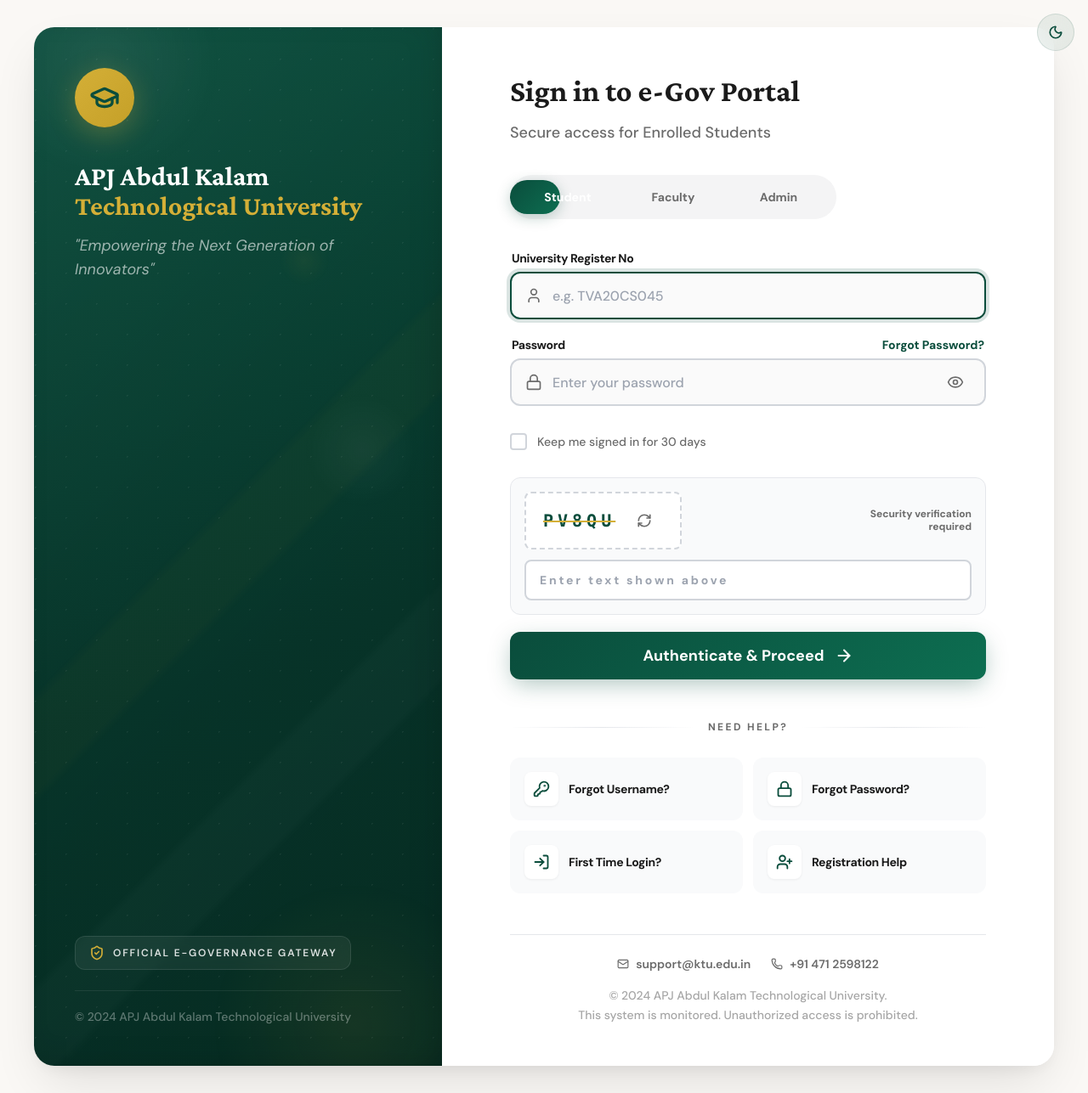
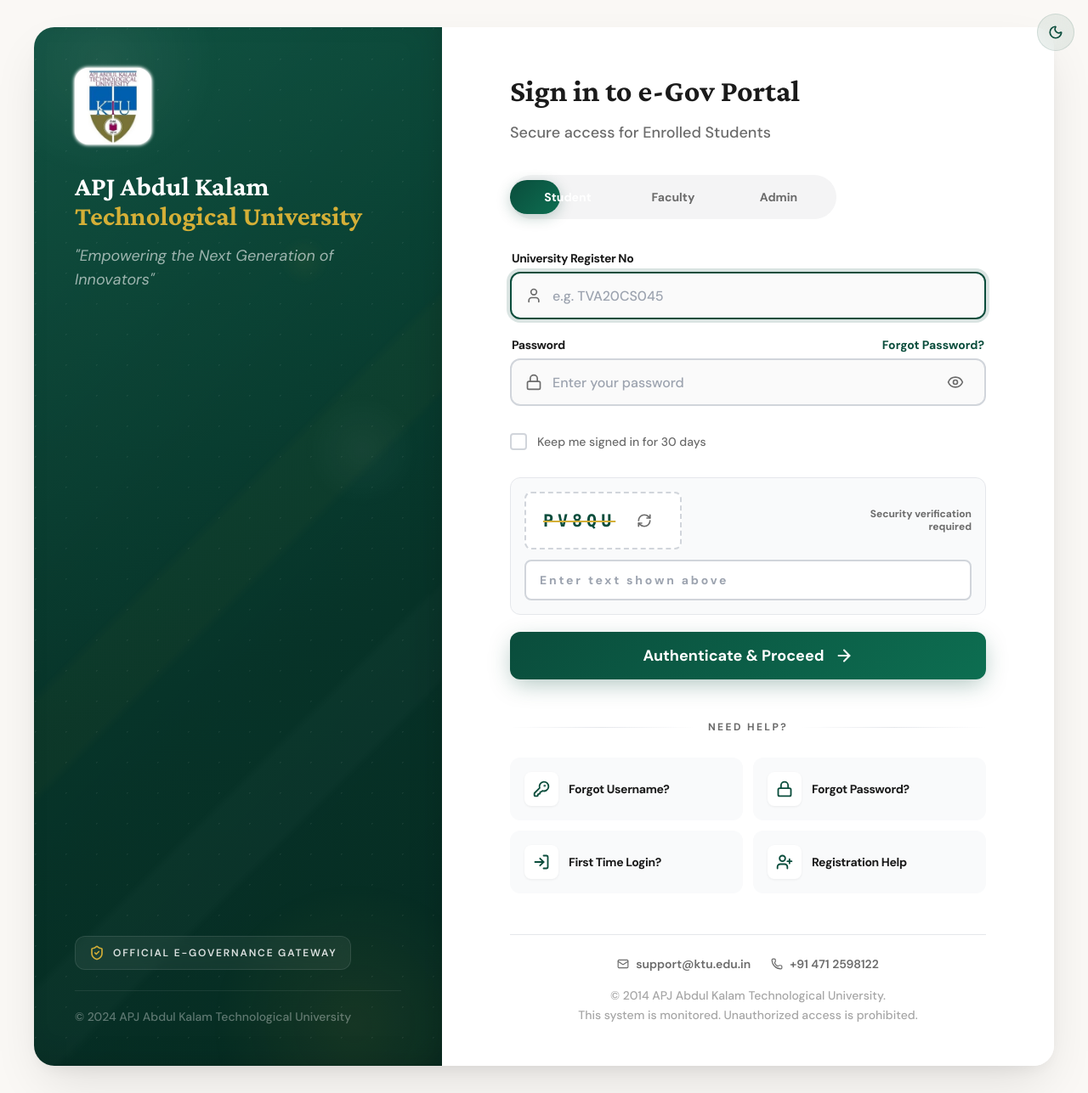
Before and after one commit to Mibin48/KTU-login-redesign, a React (Vite) app: page / in a window 1280 px wide. Shown: the whole page at 85% size. Built offline with nearby package versions, Linux system fonts and the light colour scheme.

Commit message:
improvements

```diff
--- a/components/BrandingPanel.tsx
+++ b/components/BrandingPanel.tsx
@@ -124,20 +124,27 @@ const BrandingPanel: React.FC = () => {
         {/* Top: Logo + Branding */}
         <div>
           {/* Logo Badge */}
+          {/* Logo Badge */}
           <div
-            className="pulse-glow w-[70px] h-[70px] rounded-full flex items-center justify-center mb-10 cursor-default"
+            className="w-[90px] h-[90px] flex items-center justify-center mb-8 cursor-default"
             style={{
-              background: 'linear-gradient(135deg, #D4AF37 0%, #C5A028 100%)',
               transition: 'transform 0.5s cubic-bezier(0.34, 1.56, 0.64, 1)',
             }}
             onMouseEnter={(e) => {
-              (e.currentTarget as HTMLDivElement).style.transform = 'scale(1.12) rotate(-5deg)';
+              (e.currentTarget as HTMLDivElement).style.transform = 'scale(1.1) rotate(-2deg)';
             }}
             onMouseLeave={(e) => {
               (e.currentTarget as HTMLDivElement).style.transform = 'scale(1) rotate(0deg)';
             }}
           >
-            <GraduationCap size={36} color="#0A4D3C" strokeWidth={2.2} />
+            <img
+              src="/ktu-logo.png"
+              alt="KTU Logo"
+              className="w-full h-full object-contain rounded-2xl"
+              style={{
+                filter: 'drop-shadow(0 0 2px #fff) drop-shadow(0 0 1px #fff)',
+              }}
+            />
           </div>
 
           {/* University Name */}
--- a/components/LoginForm.tsx
+++ b/components/LoginForm.tsx
@@ -648,7 +648,7 @@ const LoginForm: React.FC<LoginFormProps> = ({ darkMode }) => {
           </a>
         </div>
         <p className="text-[14px] text-center font-medium leading-relaxed" style={{ color: 'var(--text-muted)' }}>
-          © 2024 APJ Abdul Kalam Technological University.
+          © 2014 APJ Abdul Kalam Technological University.
           <br />
           This system is monitored. Unauthorized access is prohibited.
         </p>
```
Also changed, not shown: public/ktu-logo.png (added).
